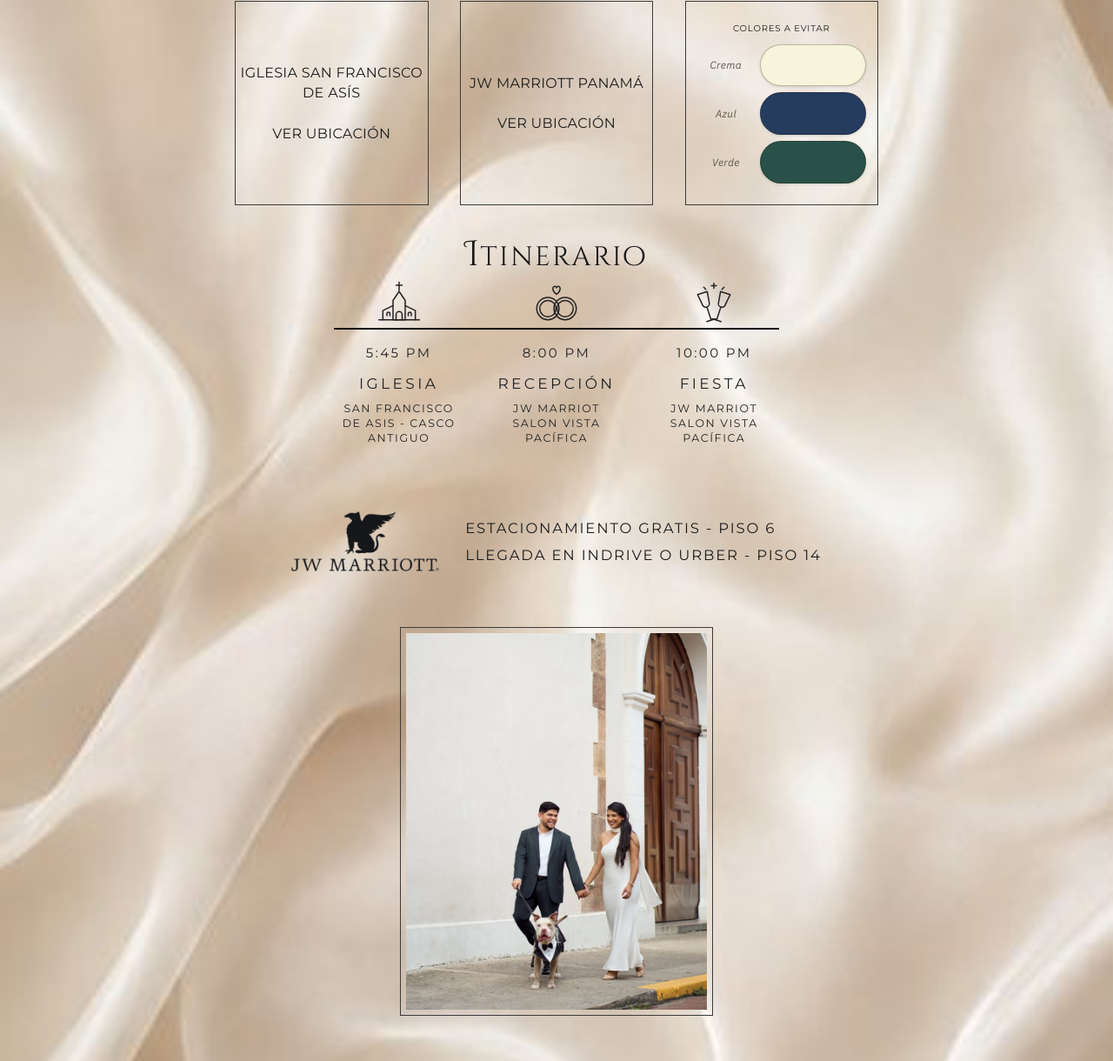
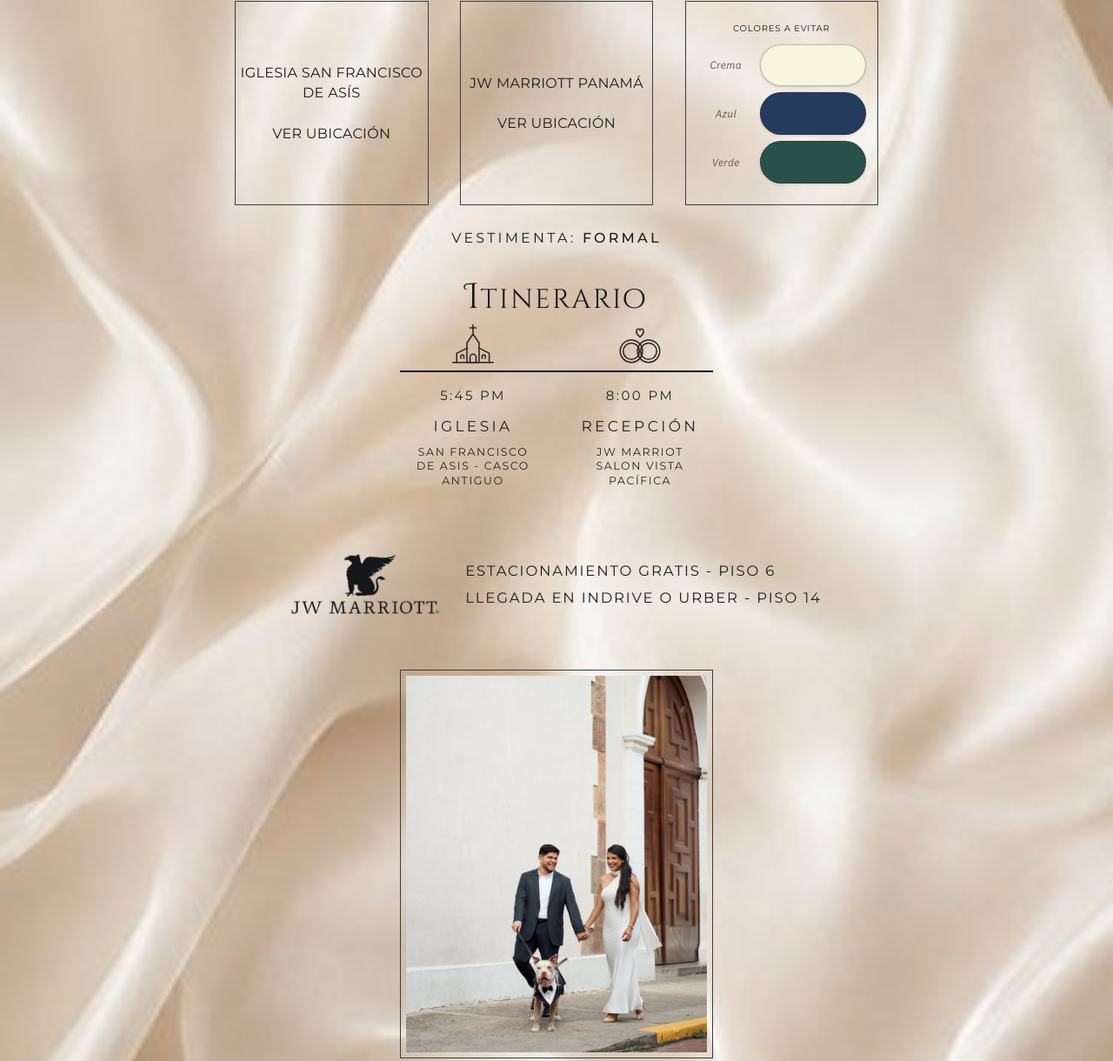
Before and after one commit to vcastaneda21/CASTAFU, a plain HTML site: page nuevo.html in a window 1280 px wide. Shown: the part 1290-2510 px from the top of the page at 87% size. Drawn offline with Linux system fonts and the light colour scheme.

Commit message:
Modify dress code and RSVP deadline
Updated dress code and RSVP date in the invitation.

```diff
--- a/nuevo.html
+++ b/nuevo.html
@@ -132,6 +132,8 @@ a.box:hover,a.box:focus-visible{background:rgba(255,255,255,.35)}
 .pal li{display:grid;grid-template-columns:34% 1fr;align-items:center;gap:3cqw}
 .pal span{font-family:var(--body);font-style:italic;font-weight:400;font-size:clamp(9px,6.2cqw,14px);color:#5f5a4e;text-align:center}
 .pal i{display:block;aspect-ratio:2.5/1;border-radius:999px;background:var(--c);border:1px solid rgba(40,30,10,.28);box-shadow:0 1px 3px rgba(0,0,0,.14)}
+.dress{text-align:center;margin-top:26px;font-family:var(--spaced);font-size:clamp(12px,2.1vw,16px);letter-spacing:.2em;color:#1c1c1c}
+.dress b{font-weight:500}
 /* ---------- Fotos ---------- */
 .photos{display:grid;gap:clamp(10px,4.9%,39px);margin:54px auto 0;padding:0 clamp(14px,3.75%,30px)}
 .photos.duo{grid-template-columns:1fr 1fr;max-width:640px}
@@ -140,8 +142,8 @@ a.box:hover,a.box:focus-visible{background:rgba(255,255,255,.35)}
 .photos img{display:block;width:100%;height:auto;aspect-ratio:4/5;object-fit:cover}
 /* ---------- Itinerario ---------- */
 .itinerary{margin-top:42px}
-.timeline{width:min(560px,100%);margin:6px auto 0;padding:0 8px}
-.icons,.cols{display:grid;grid-template-columns:repeat(3,1fr)}
+.timeline{width:min(400px,100%);margin:6px auto 0;padding:0 8px}
+.icons,.cols{display:grid;grid-template-columns:repeat(2,1fr)}
 .icons{justify-items:center}
 .icons svg{width:56px;height:56px;stroke:#242424;fill:none;stroke-width:1.3;stroke-linecap:round;stroke-linejoin:round}
 .rule{height:2px;background:#0d0d0d;width:min(522px,94%);margin:0 auto}
@@ -249,6 +251,7 @@ a.rsvp-box:hover,a.rsvp-box:focus-visible{background:rgba(255,255,255,.35)}
         </ul>
       </div>
     </div>
+    <p class="dress">VESTIMENTA: <b>FORMAL</b></p>
   </section>
 
   <!-- ITINERARIO -->
@@ -260,14 +263,11 @@ a.rsvp-box:hover,a.rsvp-box:focus-visible{background:rgba(255,255,255,.35)}
         <svg viewBox="0 0 48 48"><path d="M24 3v8M21 6h6"/><path d="M24 12l-6 9v19h12V21z"/><path d="M8 40V31l10-5M40 40V31l-10-5"/><path d="M4 40h40"/><path d="M21 40v-5a3 3 0 0 1 6 0v5"/><path d="M12 36v-2a1.5 1.5 0 0 1 3 0v2M33 36v-2a1.5 1.5 0 0 1 3 0v2"/></svg>
         <!-- anillos -->
         <svg viewBox="0 0 48 48"><circle cx="15.5" cy="29" r="11"/><circle cx="15.5" cy="29" r="8"/><circle cx="32.5" cy="29" r="11"/><circle cx="32.5" cy="29" r="8"/><path d="M24 15c-4.5-3.2-4.5-8 -1.4-8 .9 0 1.4.7 1.4 1.5 0-.8.5-1.5 1.4-1.5 3.100 0 3.100 4.800-1.400 8z"/></svg>
-        <!-- copas -->
-        <svg viewBox="0 0 48 48"><g transform="translate(17 27) rotate(-18)"><path d="M-5-14h10l-1.500 11a3.500 3.500 0 0 1-7 0z"/><path d="M0 1v13M-4.500 14h9"/></g><g transform="translate(31 27) rotate(18)"><path d="M-5-14h10l-1.500 11a3.500 3.500 0 0 1-7 0z"/><path d="M0 1v13M-4.500 14h9"/></g><path d="M24 4v5M21.500 6.500h5M14 8l2 2M34 8l-2 2"/></svg>
       </div>
       <div class="rule"></div>
       <div class="cols">
         <div><div class="time">5:45 PM</div><div class="what">IGLESIA</div><div class="where">San Francisco de Asis - Casco Antiguo</div></div>
         <div><div class="time">8:00 PM</div><div class="what">RECEPCIÓN</div><div class="where">JW Marriot<br>Salon Vista Pacífica</div></div>
-        <div><div class="time">10:00 PM</div><div class="what">FIESTA</div><div class="where">JW Marriot<br>Salon Vista Pacífica</div></div>
       </div>
     </div>
   </section>
@@ -299,7 +299,7 @@ a.rsvp-box:hover,a.rsvp-box:focus-visible{background:rgba(255,255,255,.35)}
       </a>
       <a class="rsvp-box" href="https://docs.google.com/forms/d/e/1FAIpQLScRTifwwICWaOC8WXIgZA__4SFRyPAFq-_tEkgUezZEgLnE3w/viewform?usp=header" target="_blank" rel="noopener">
         <span>FAVOR DE CONFIRMAR ANTES DEL</span>
-        <b>01 DE OCTUBRE DE 2026</b>
+        <b>15 DE DICIEMBRE 2026</b>
       </a>
     </div>
   </section>
```
